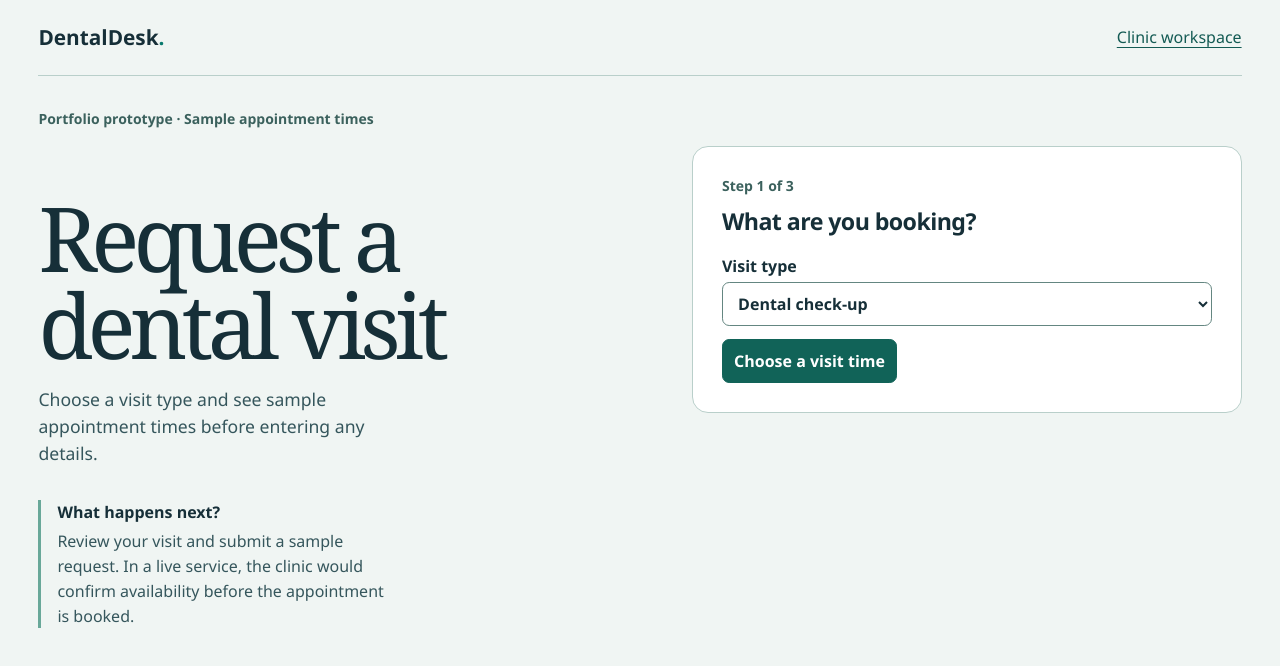
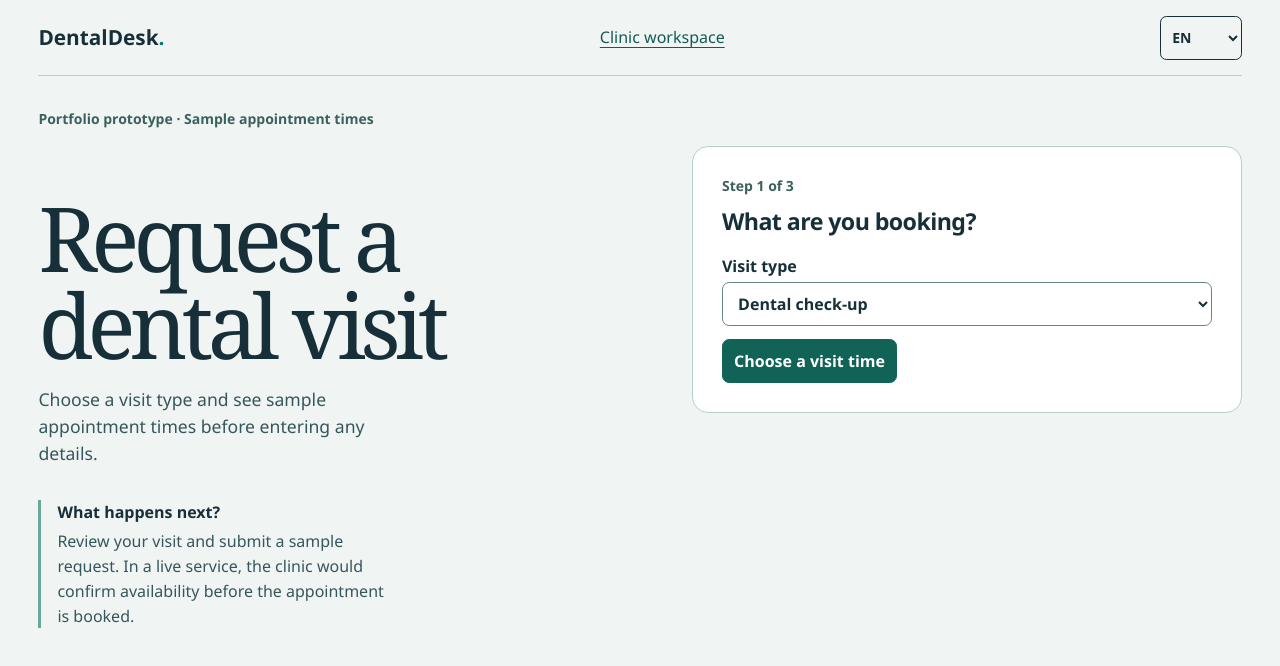
Before and after one commit to wesbertolaia/dentaldesk, a website with bundled scripts: page public/patient.html in a window 1280 px wide. Built offline with nearby package versions, Linux system fonts and the light colour scheme.

Commit message:
Add English and Brazilian Portuguese language support

```diff
--- a/patient.js
+++ b/patient.js
@@ -2,18 +2,25 @@ import '@angular/compiler';
 import { Component } from '@angular/core';
 import { bootstrapApplication } from '@angular/platform-browser';
 
+const { t, template } = window.siteLocale;
 const variant = new URLSearchParams(location.search).get('offer') === 'times';
 if (variant) document.querySelector('#offer').textContent = 'See dental visit times';
 const services = ['Dental check-up', 'Cleaning', 'Consultation'];
 const slots = ['Tuesday, 9:30 AM', 'Wednesday, 11:00 AM', 'Friday, 2:30 PM'];
 
 class PatientBooking {
+  t = t;
   step = 1;
   service = services[0];
   slot = slots[0];
   services = services;
   slots = slots;
   cta = variant ? 'See appointment times' : 'Choose a visit time';
+
+  confirmation() {
+    return t('You selected {service} for {slot}. No real appointment was booked.')
+      .replace('{service}', t(this.service)).replace('{slot}', t(this.slot));
+  }
 
   go(step) {
     this.step = step;
@@ -23,26 +30,26 @@ class PatientBooking {
 
 Component({
   selector: 'patient-booking',
-  template: `
+  template: template(`
     <section class="card" aria-labelledby="step-title">
       @if (step < 4) {
-        <p class="progress">Step {{step}} of 3</p>
+        <p class="progress">{{t('Step {step} of 3').replace('{step}', step)}}</p>
       }
       @switch (step) {
         @case (1) {
           <h2 id="step-title" tabindex="-1">What are you booking?</h2>
           <label>Visit type
             <select [value]="service" (change)="service = $any($event.target).value">
-              @for (option of services; track option) { <option [value]="option" [selected]="option === service">{{option}}</option> }
+              @for (option of services; track option) { <option [value]="option" [selected]="option === service">{{t(option)}}</option> }
             </select>
           </label>
-          <button type="button" (click)="go(2)">{{cta}}</button>
+          <button type="button" (click)="go(2)">{{t(cta)}}</button>
         }
         @case (2) {
           <h2 id="step-title" tabindex="-1">Pick a sample time</h2>
           <label>Appointment time
             <select [value]="slot" (change)="slot = $any($event.target).value">
-              @for (option of slots; track option) { <option [value]="option" [selected]="option === slot">{{option}}</option> }
+              @for (option of slots; track option) { <option [value]="option" [selected]="option === slot">{{t(option)}}</option> }
             </select>
           </label>
           <div class="actions">
@@ -52,7 +59,7 @@ Component({
         }
         @case (3) {
           <h2 id="step-title" tabindex="-1">Review your request</h2>
-          <dl><dt>Visit</dt><dd>{{service}}</dd><dt>Time</dt><dd>{{slot}}</dd></dl>
+          <dl><dt>Visit</dt><dd>{{t(service)}}</dd><dt>Time</dt><dd>{{t(slot)}}</dd></dl>
           <p class="note">This prototype uses sample slots and sends nothing to a clinic.</p>
           <div class="actions">
             <button type="button" (click)="go(4)">Submit sample request</button>
@@ -61,12 +68,12 @@ Component({
         }
         @case (4) {
           <h2 id="step-title" tabindex="-1">Sample request complete</h2>
-          <p class="note">You selected {{service}} for {{slot}}. No real appointment was booked.</p>
+          <p class="note">{{confirmation()}}</p>
           <button class="secondary" type="button" (click)="go(1)">Start again</button>
         }
       }
     </section>
-  `,
+  `),
 })(PatientBooking);
 
 const host = document.createElement('patient-booking');
--- /dev/null
+++ b/public/locale.css
@@ -0,0 +1,17 @@
+[data-language-menu] { display: inline-flex; align-items: center; }
+[data-language-menu]:empty { display: none; }
+.language-picker {
+  min-height: 44px;
+  min-width: 5.1rem;
+  max-width: 100%;
+  padding: .3rem .45rem;
+  border: 1px solid currentColor;
+  border-radius: .4rem;
+  background: transparent;
+  color: inherit;
+  font: 650 .875rem/1 system-ui, sans-serif;
+  cursor: pointer;
+}
+.language-picker option { color: CanvasText; background: Canvas; }
+header:has(> [data-language-menu]) { flex-wrap: wrap; gap: .45rem .8rem; }
+header nav:has(> [data-language-menu]) { display: flex; flex-wrap: wrap; align-items: center; gap: .35rem .75rem; }
--- /dev/null
+++ b/public/locale.js
@@ -0,0 +1,178 @@
+(() => {
+  const messages = {
+    "Step {step} of 3": "Etapa {step} de 3",
+    "You selected {service} for {slot}. No real appointment was booked.": "Você escolheu {service} para {slot}. Nenhuma consulta real foi agendada.",
+    "Status for": "Status de",
+    "Language": "Idioma",
+    "Portfolio": "Portfólio",
+    "Main navigation": "Navegação principal",
+    "Case studies": "Estudos de caso",
+    "Case study": "Estudo de caso",
+    "Projects": "Projetos",
+    "Source": "Código-fonte",
+    "Source code": "Código-fonte",
+    "Sample data and changes are stored in this browser.": "Os dados de exemplo e as alterações ficam salvos neste navegador.",
+    "Back": "Voltar",
+    "Date": "Data",
+    "Time": "Horário",
+    "Patient": "Paciente",
+    "Consultation": "Consulta",
+    "Cleaning": "Limpeza",
+    "Changes could not be saved in this browser.": "Não foi possível salvar as alterações neste navegador.",
+    "Open full site": "Abrir site completo",
+    "DentalDesk dental practice scheduling demo.": "Demonstração de agendamento para clínica odontológica DentalDesk.",
+    "DentalDesk | Clinic Schedule": "DentalDesk | Agenda da clínica",
+    "Clinic workspace": "Painel da clínica",
+    "Schedule": "Agenda",
+    "Book a visit": "Agendar consulta",
+    "Register patient": "Cadastrar paciente",
+    "Patient booking preview": "Prévia do agendamento para pacientes",
+    "View source on GitHub": "Ver código no GitHub",
+    "Clinic schedule": "Agenda da clínica",
+    "Manage patient appointments and visit status.": "Gerencie as consultas dos pacientes e o status do atendimento.",
+    "Changes are stored in this browser": "As alterações ficam salvas neste navegador",
+    "Sample records": "Registros de exemplo",
+    "A patient appointment request prototype for DentalDesk.": "Protótipo de solicitação de atendimento do DentalDesk.",
+    "Request a dental visit | DentalDesk": "Solicitar consulta odontológica | DentalDesk",
+    "Portfolio prototype · Sample appointment times": "Protótipo de portfólio · Horários de exemplo",
+    "Request a dental visit": "Solicite uma consulta odontológica",
+    "Choose a visit type and see sample appointment times before entering any details.": "Escolha o atendimento e veja horários de exemplo antes de informar qualquer dado.",
+    "What happens next?": "O que acontece depois?",
+    "Review your visit and submit a sample request. In a live service, the clinic would confirm availability before the appointment is booked.": "Confira o atendimento e envie uma solicitação fictícia. Em um serviço real, a clínica confirmaria a disponibilidade antes de agendar.",
+    "See dental visit times": "Veja os horários de consulta",
+    "Dental check-up": "Avaliação odontológica",
+    "Tuesday, 9:30 AM": "Terça-feira, 9h30",
+    "Wednesday, 11:00 AM": "Quarta-feira, 11h",
+    "Friday, 2:30 PM": "Sexta-feira, 14h30",
+    "See appointment times": "Ver horários disponíveis",
+    "Choose a visit time": "Escolher um horário",
+    "What are you booking?": "Qual atendimento você procura?",
+    "Visit type": "Tipo de atendimento",
+    "Pick a sample time": "Escolha um horário de exemplo",
+    "Appointment time": "Horário da consulta",
+    "Review request": "Revisar solicitação",
+    "Review your request": "Revise sua solicitação",
+    "Visit": "Atendimento",
+    "This prototype uses sample slots and sends nothing to a clinic.": "Este protótipo usa horários fictícios e não envia informações à clínica.",
+    "Submit sample request": "Enviar solicitação fictícia",
+    "Sample request complete": "Solicitação fictícia concluída",
+    "Start again": "Recomeçar",
+    "Scheduled": "Agendada",
+    "Confirmed": "Confirmada",
+    "Completed": "Concluída",
+    "Cancelled": "Cancelada",
+    "Follow-up": "Retorno",
+    "Dental filling": "Restauração dentária",
+    "Patient unavailable": "Paciente indisponível",
+    "Enter a patient name.": "Informe o nome do paciente.",
+    "Patient registered.": "Paciente cadastrado.",
+    "This appointment slot is already booked.": "Já existe uma consulta neste horário.",
+    "Appointment scheduled.": "Consulta agendada.",
+    "This appointment slot has been booked again.": "Este horário já foi reservado novamente.",
+    "Appointment status updated.": "Status da consulta atualizado.",
+    "Practice overview": "Visão geral da clínica",
+    "Today’s visits": "Consultas de hoje",
+    "Confirmed today": "Confirmadas hoje",
+    "Patients": "Pacientes",
+    "Appointments": "Consultas",
+    "Filter by date": "Filtrar por data",
+    "Show all dates": "Mostrar todas as datas",
+    "Appointment schedule": "Agenda de consultas",
+    "Service": "Procedimento",
+    "Status": "Status",
+    "No appointments for this date.": "Nenhuma consulta nesta data.",
+    "Register a patient": "Cadastrar um paciente",
+    "Full name": "Nome completo",
+    "e.g. Amelia Brooks": "ex.: Amelia Brooks",
+    "Book an appointment": "Agendar uma consulta",
+    "Book appointment": "Agendar consulta"
+  };
+  const key = 'wesley-portfolio-language';
+  const supported = value => {
+    const base = value?.toLowerCase().split('-')[0];
+    if (base === 'pt') return 'pt-BR';
+    if (base === 'en') return 'en';
+  };
+  let saved;
+  try { saved = supported(localStorage.getItem(key)); } catch { /* Storage can be disabled. */ }
+  const requested = supported(new URLSearchParams(location.search).get('lang'));
+  const language = requested || saved || (navigator.languages || []).map(supported).find(Boolean)
+    || supported(navigator.language) || 'en';
+  if (requested) {
+    try { localStorage.setItem(key, language); } catch { /* The URL still keeps the preference. */ }
+  }
+  document.documentElement.lang = language;
+
+  const t = text => language === 'pt-BR' && Object.hasOwn(messages, text) ? messages[text] : text;
+  const date = value => language === 'pt-BR' && /^\d{4}-\d{2}-\d{2}$/.test(value)
+    ? value.split('-').reverse().join('/') : value;
+
+  function url(href) {
+    const link = new URL(href, location.href);
+    if (link.origin === location.origin && ['http:', 'https:'].includes(link.protocol)) {
+      if (language === 'pt-BR' || requested) link.searchParams.set('lang', language);
+    }
+    return link.href;
+  }
+
+  function textNode(text) {
+    const plain = text.trim();
+    return plain ? text.replace(plain, t(plain)) : text;
+  }
+
+  function apply(root) {
+    if (language === 'pt-BR') {
+      const walker = document.createTreeWalker(root, NodeFilter.SHOW_TEXT, {
+        acceptNode: node => node.parentElement?.closest('script, style')
+          ? NodeFilter.FILTER_REJECT : NodeFilter.FILTER_ACCEPT,
+      });
+      while (walker.nextNode()) {
+        const node = walker.currentNode;
+        const translated = textNode(node.data);
+        if (node.data === translated) continue;
+        if (node.parentElement?.matches('option:not([value])')) node.parentElement.value = node.data.trim();
+        node.data = translated;
+      }
+      for (const item of root.querySelectorAll('[aria-label], [title], [placeholder], meta[name="description"]')) {
+        for (const attribute of ['aria-label', 'title', 'placeholder', 'content']) {
+          if (item.hasAttribute(attribute)) item.setAttribute(attribute, t(item.getAttribute(attribute)));
+        }
+      }
+    }
+    for (const link of root.querySelectorAll('a[href]')) {
+      const href = link.getAttribute('href');
+      if (href && !href.startsWith('#')) link.href = url(href);
+    }
+  }
+
+  // Translate literal template labels before Angular compiles the template.
+  function template(markup) {
+    if (language !== 'pt-BR') return markup;
+    return markup.replace(/>([^<>]+)(?=<)/g, (_, text) => '>' + textNode(text))
+      .replace(/(aria-label|placeholder|title)="([^"]+)"/g, (_, key, value) => key + '="' + t(value) + '"');
+  }
+
+  function initialize() {
+    apply(document);
+    const mount = document.querySelector('[data-language-menu]');
+    if (!mount || window.self !== window.top) return;
+    const select = document.createElement('select');
+    select.className = 'language-picker';
+    select.setAttribute('aria-label', t('Language'));
+    select.add(new Option('EN', 'en'));
+    select.add(new Option('PT-BR', 'pt-BR'));
+    select.value = language;
+    select.addEventListener('change', () => {
+      const next = new URL(location.href);
+      next.searchParams.set('lang', select.value);
+      const project = document.querySelector('.project-card[aria-pressed="true"]')?.dataset.project;
+      if (project) next.searchParams.set('demo', project);
+      try { localStorage.setItem(key, select.value); } catch { /* The URL carries the choice. */ }
+      location.assign(next);
+    });
+    mount.replaceChildren(select);
+  }
+
+  window.siteLocale = { language, t, date, url, apply, template };
+  document.addEventListener('DOMContentLoaded', initialize, { once: true });
+})();
--- a/public/patient.html
+++ b/public/patient.html
@@ -7,10 +7,12 @@
   <title>Request a dental visit | DentalDesk</title>
   <link rel="icon" href="data:,">
   <link rel="stylesheet" href="./patient.css?v=demo-width">
-  <script type="module" src="./patient.js"></script>
+  <script src="./locale.js"></script>
+  <script type="module" src="./patient.js?v=languages"></script>
+  <link rel="stylesheet" href="./locale.css">
 </head>
 <body>
-  <header class="top wrap"><a href="./patient.html" class="brand">DentalDesk<span>.</span></a><a href="./">Clinic workspace</a></header>
+  <header class="top wrap"><a href="./patient.html" class="brand">DentalDesk<span>.</span></a><a href="./">Clinic workspace</a><span data-language-menu></span></header>
   <main class="wrap">
     <div class="preview">Portfolio prototype · Sample appointment times</div>
     <section class="layout">
```
Also changed, not shown: dentaldesk.js (+11 -8 lines), public/index.html (+4 -2 lines).
